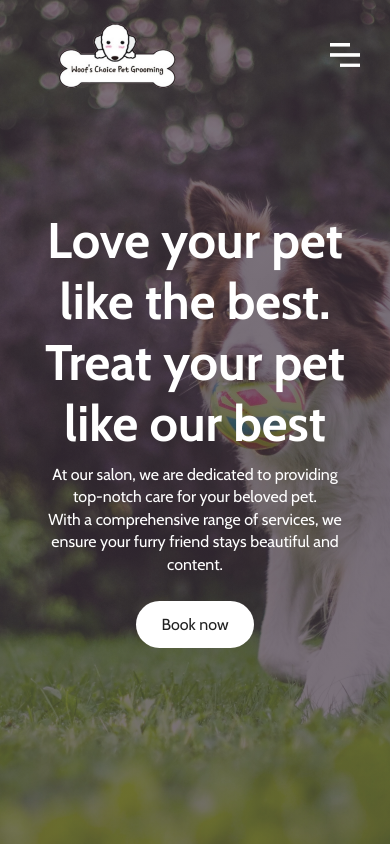
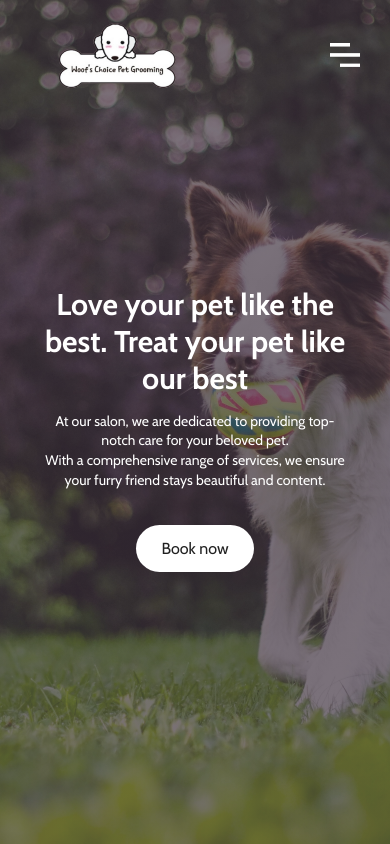
Before and after one commit to ellenjung24/Woof-s-Choice, a React (Vite) app: page / in a window 390 px wide. Shown: the top 844 px of the page. Built offline with nearby package versions, Linux system fonts and the light colour scheme; a web font is replaced by a local one.

Commit message:
added media query for hero section

```diff
--- a/src/Components/Hero/Hero.scss
+++ b/src/Components/Hero/Hero.scss
@@ -26,3 +26,25 @@
         line-height: 1.4;
     }
 }
+
+@media (max-width: 850px) {
+    .hero_text h1 {
+        font-size: 40px;
+    }
+}
+
+@media (max-width: 650px) {
+    .hero_text {
+
+        h1 {
+            font-size: 30px;
+            max-width: 400px;
+            margin: auto;
+        }
+
+        p {
+            font-size: 14px;
+            margin: 15px auto 30px;
+        }
+    }
+}
```
